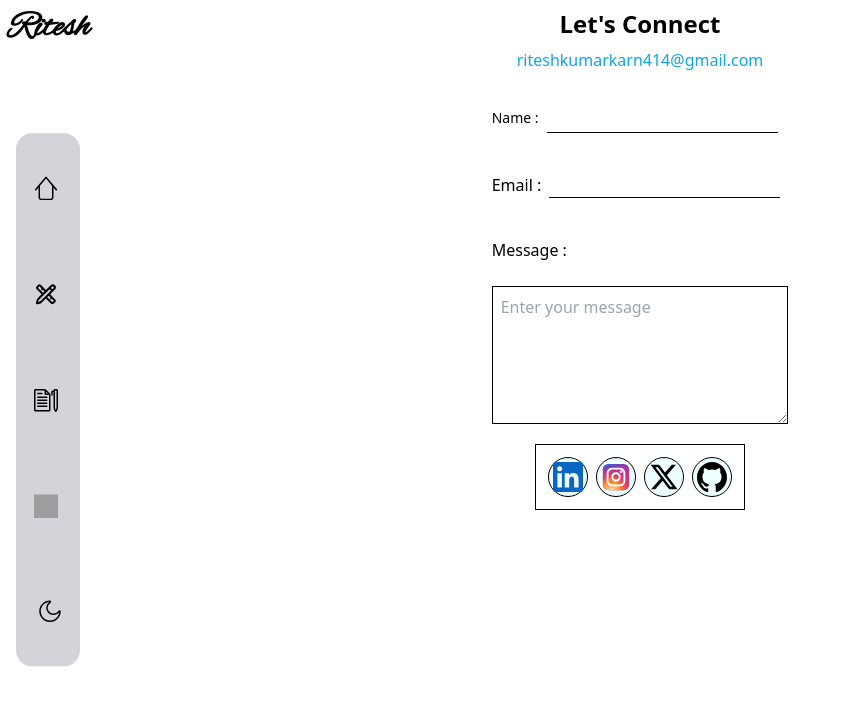
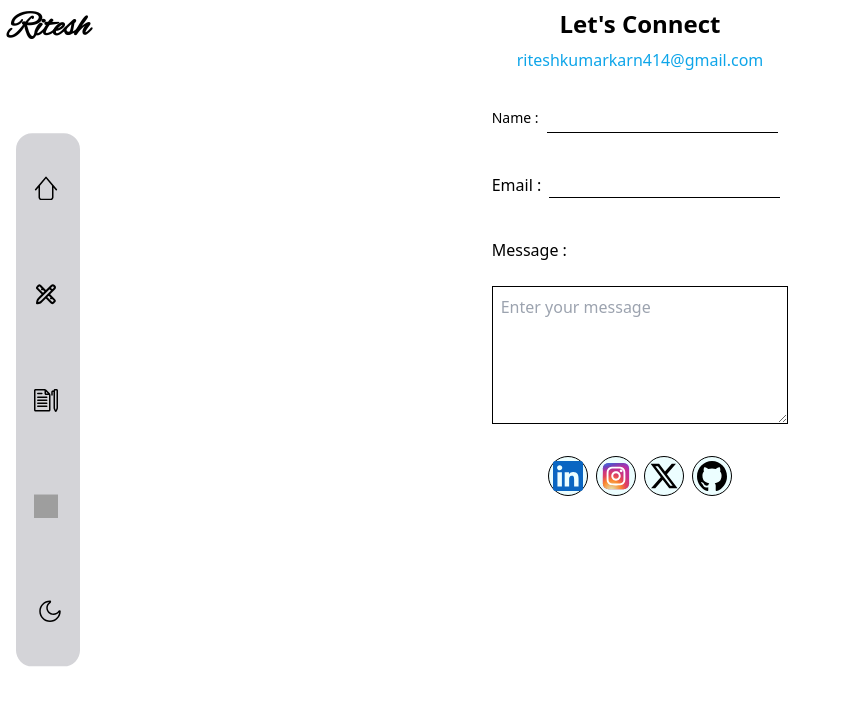
Before and after one commit to riteshkrkarn/portfolio-website, a React (Vite) app: page /contact in a window 1280 px wide. Shown: the top 704 px of the page, without its empty margins (0-845 px from the left). Built offline with nearby package versions, Linux system fonts and the light colour scheme; grey boxes are pictures that could not be loaded; a web font is replaced by a local one.

Commit message:
Update ContactPage.jsx

```diff
--- a/src/components/ContactPage.jsx
+++ b/src/components/ContactPage.jsx
@@ -55,7 +55,7 @@ const ContactPage = () => {
                   placeholder="Enter your message"
                 ></textarea>
               </div>
-              <div className="border border-black w-fit flex mx-auto p-2">
+              <div className="w-fit flex mx-auto p-2">
                 <div className="w-10 h-10 border border-black rounded-full m-1 bg-cyan-50">
                   <a
                     href="https://www.linkedin.com/in/ritesh-kumar-karn-ab90a9247/"
```
